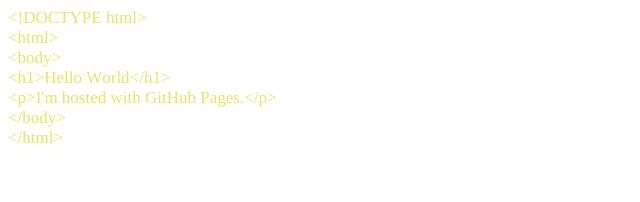
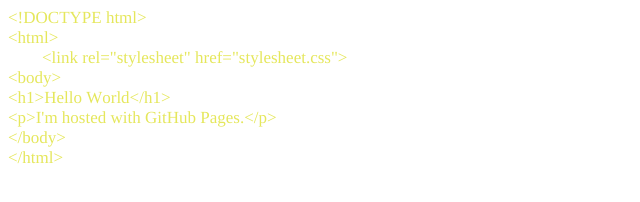
Before and after one commit to Longshotben/Longshotben.github.io, a plain HTML site: page index.html in a window 1280 px wide. Shown: the whole page, without its empty margins (0-640 px from the left). Drawn offline with Linux system fonts and the light colour scheme.

Commit message:
Update index.html

```diff
--- a/index.html
+++ b/index.html
@@ -9,11 +9,13 @@
   <style type="text/css">
     p.p1 {margin: 0.0px 0.0px 0.0px 0.0px; font: 17.0px Times; color: #e5e75c; -webkit-text-stroke: #e5e75c}
     span.s1 {font-kerning: none}
+    span.Apple-tab-span {white-space:pre}
   </style>
 </head>
 <body>
 <p class="p1"><span class="s1">&lt;!DOCTYPE html&gt;</span></p>
 <p class="p1"><span class="s1">&lt;html&gt;</span></p>
+<p class="p1"><span class="s1"><span class="Apple-converted-space"> <span class="Apple-tab-span">	</span></span>&lt;link rel="stylesheet" href="stylesheet.css"&gt;</span></p>
 <p class="p1"><span class="s1">&lt;body&gt;</span></p>
 <p class="p1"><span class="s1">&lt;h1&gt;Hello World&lt;/h1&gt;</span></p>
 <p class="p1"><span class="s1">&lt;p&gt;I'm hosted with GitHub Pages.&lt;/p&gt;</span></p>
```
